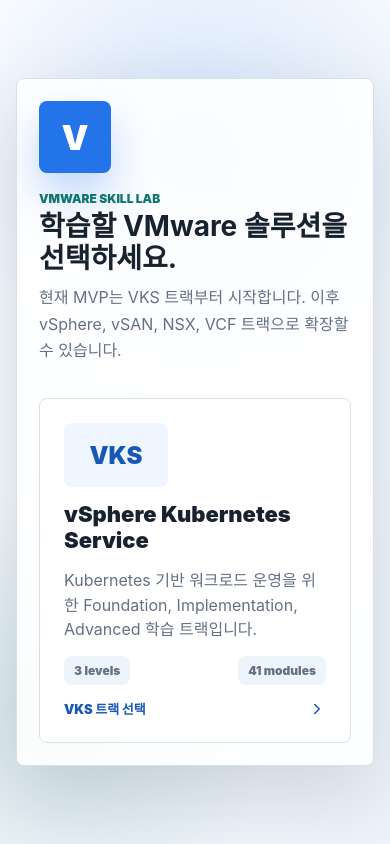
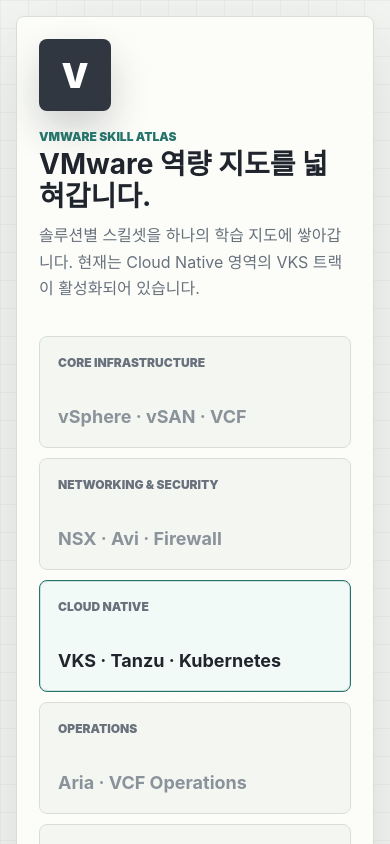
Before and after one commit to yurimheo/vmware-skill-lab, a React (Vite) app: page / in a window 390 px wide. Shown: the top 844 px of the page. Built offline with nearby package versions, Linux system fonts and the light colour scheme.

Commit message:
Shift UI toward VMware Skill Atlas

```diff
--- a/src/main.jsx
+++ b/src/main.jsx
@@ -9,6 +9,7 @@
   ClipboardList,
   Command,
   GraduationCap,
+  Grid3X3,
   Layers3,
   RotateCcw,
   Shuffle,
@@ -22,6 +23,16 @@
 import "./styles.css";
 
 const STORAGE_KEY = "vmware-skill-lab:vks-react";
+const SOLUTION_FAMILY = "Cloud Native";
+const SOLUTION_NAME = "vSphere Kubernetes Service";
+const SOLUTION_CODE = "VKS";
+const atlasFamilies = [
+  { name: "Core Infrastructure", tracks: "vSphere · vSAN · VCF", state: "planned" },
+  { name: "Networking & Security", tracks: "NSX · Avi · Firewall", state: "planned" },
+  { name: "Cloud Native", tracks: "VKS · Tanzu · Kubernetes", state: "active" },
+  { name: "Operations", tracks: "Aria · VCF Operations", state: "planned" },
+  { name: "Automation & DR", tracks: "PowerCLI · HCX · SRM", state: "planned" },
+];
 
 function questionKey(moduleId, index) {
   return `${moduleId}:${index}`;
@@ -277,8 +288,8 @@
         <button className="brand brand-button" type="button" onClick={() => setShowGate(true)} aria-label="레벨 선택 화면으로 돌아가기">
           <span className="brand-mark">V</span>
           <div>
-            <h1>VMware Skill Lab</h1>
-            <p>{selectedTrack.level}</p>
+            <h1>Skill Atlas</h1>
+            <p>{SOLUTION_FAMILY} / {selectedTrack.label}</p>
           </div>
         </button>
 
@@ -349,7 +360,7 @@
       <main className="workspace">
         <header className="topbar">
           <div>
-            <p className="eyebrow">Interactive VMware Learning</p>
+            <p className="breadcrumb">VMware Skill Atlas / {SOLUTION_FAMILY} / {SOLUTION_CODE} / {selectedTrack.label}</p>
             <h2>{selectedTrack.title}</h2>
             <p className="topbar-subtitle">{selectedTrack.description}</p>
           </div>
@@ -375,11 +386,11 @@
 
         <section className="hero-panel">
           <div>
-            <p className="eyebrow">Learning Path</p>
-            <h3>{selectedTrack.label} 실무 판단력을 단계별로 점검합니다.</h3>
+            <p className="eyebrow">Track Workspace</p>
+            <h3>{SOLUTION_NAME} 역량 트랙</h3>
             <p>
-              개념 브리프를 먼저 훑고 바로 문제를 풀어보세요. Focus 모드는 전체 문항을 섞어 실전 점검처럼 진행하고,
-              결과 리포트에서 약한 모듈과 오답을 다시 볼 수 있습니다.
+              VMware 전체 스킬 맵 안에서 현재는 Cloud Native 영역의 VKS 트랙을 학습 중입니다.
+              모듈별 지식 확인, 커맨드 연습, Assessment 모드 결과를 한 흐름으로 관리합니다.
             </p>
           </div>
           <div className="hero-actions">
@@ -482,7 +493,7 @@
         icon={mode === "focus" ? <Shuffle size={18} /> : <BookOpen size={18} />}
         label="학습 모드"
         value={mode === "focus" ? "Focus" : "Learn"}
-        detail={mode === "focus" ? "랜덤 실전 점검" : "개념과 문제 병행"}
+        detail={mode === "focus" ? "Assessment mode" : "Guided study"}
         tone="slate"
         onClick={onToggleMode}
       />
@@ -543,7 +554,7 @@
         <div className="intro-pulse" aria-hidden="true" />
         <div className="intro-logo" aria-label="VMware Skill Lab">
           <span>V</span>
-          <strong>VMware Skill Lab</strong>
+          <strong>VMware Skill Atlas</strong>
         </div>
       </main>
     );
@@ -551,40 +562,48 @@
 
   return (
     <main className={`launch-screen ${launchStep === "level" ? "level-step" : "solution-step"}`}>
-      <section className="launch-hero" aria-label="VMware learning selection">
-        <div className="launch-signal" aria-hidden="true">
-          <span />
-          <span />
-          <span />
-        </div>
-
+      <section className="launch-hero" aria-label="VMware skill atlas selection">
         <div className="launch-title">
           <span className="launch-mark">V</span>
           <div>
-            <p className="eyebrow">VMware Skill Lab</p>
-            <h1>{launchStep === "level" ? "학습할 VKS 레벨을 선택하세요." : "학습할 VMware 솔루션을 선택하세요."}</h1>
+            <p className="eyebrow">VMware Skill Atlas</p>
+            <h1>{launchStep === "level" ? "VKS 역량 레벨을 선택하세요." : "VMware 역량 지도를 넓혀갑니다."}</h1>
             <p>
               {launchStep === "level"
-                ? "각 레벨은 개념 학습, 문제 풀이, 커맨드 실습, 결과 리포트로 구성됩니다."
-                : "현재 MVP는 VKS 트랙부터 시작합니다. 이후 vSphere, vSAN, NSX, VCF 트랙으로 확장할 수 있습니다."}
+                ? "Foundation, Implementation, Advanced 레벨을 따라 지식 확인과 실무형 체크를 진행합니다."
+                : "솔루션별 스킬셋을 하나의 학습 지도에 쌓아갑니다. 현재는 Cloud Native 영역의 VKS 트랙이 활성화되어 있습니다."}
             </p>
           </div>
         </div>
 
         {launchStep === "solution" ? (
-          <div className="solution-grid stage-enter">
+          <div className="atlas-layout stage-enter">
+            <div className="atlas-map" aria-label="VMware solution families">
+              {atlasFamilies.map((family) => (
+                <button
+                  className={`atlas-family ${family.state}`}
+                  key={family.name}
+                  type="button"
+                  disabled={family.state !== "active"}
+                  onClick={() => setLaunchStep("level")}
+                >
+                  <span>{family.name}</span>
+                  <strong>{family.tracks}</strong>
+                </button>
+              ))}
+            </div>
             <button className="solution-card selected" type="button" onClick={() => setLaunchStep("level")}>
-              <span className="solution-icon">VKS</span>
-              <span className="profile-name">vSphere Kubernetes Service</span>
+              <span className="solution-icon"><Grid3X3 size={28} /> {SOLUTION_CODE}</span>
+              <span className="profile-name">{SOLUTION_NAME}</span>
               <span className="profile-description">
-                Kubernetes 기반 워크로드 운영을 위한 Foundation, Implementation, Advanced 학습 트랙입니다.
+                Cloud Native 워크로드 운영을 위한 Foundation, Implementation, Advanced 학습 트랙입니다.
               </span>
               <span className="profile-stats">
                 <span>3 levels</span>
                 <span>{vksTracks.reduce((total, track) => total + track.modules.length, 0)} modules</span>
               </span>
               <span className="profile-footer">
-                <span>VKS 트랙 선택</span>
+                <span>활성 트랙 열기</span>
                 <ChevronRight size={18} />
               </span>
             </button>
--- a/src/styles.css
+++ b/src/styles.css
@@ -1,18 +1,19 @@
 :root {
-  --bg: #f5f7fa;
+  --bg: #f3f5f2;
   --surface: #ffffff;
-  --surface-soft: #eef3f8;
-  --ink: #18212e;
-  --muted: #647184;
-  --line: #d8e0ea;
-  --blue: #2374e8;
-  --blue-dark: #1857b6;
-  --teal: #0f766e;
-  --amber: #b45309;
-  --green: #15803d;
-  --red: #b42318;
-  --shadow: 0 18px 48px rgba(15, 23, 42, 0.08);
-  --shadow-strong: 0 24px 70px rgba(15, 23, 42, 0.13);
+  --surface-soft: #eef1ed;
+  --ink: #20252d;
+  --muted: #68717c;
+  --line: #d8ded6;
+  --blue: #256fbc;
+  --blue-dark: #164c87;
+  --teal: #25736b;
+  --amber: #a45b13;
+  --green: #31764d;
+  --red: #a33a2f;
+  --graphite: #303741;
+  --shadow: 0 12px 30px rgba(32, 37, 45, 0.07);
+  --shadow-strong: 0 18px 48px rgba(32, 37, 45, 0.11);
 }
 
 * {
@@ -22,9 +23,10 @@
 body {
   margin: 0;
   background:
-    radial-gradient(circle at 4% 16%, rgba(15, 118, 110, 0.08), transparent 28%),
-    radial-gradient(circle at 86% 0%, rgba(35, 116, 232, 0.08), transparent 34%),
-    linear-gradient(135deg, #fbfcfd, var(--bg));
+    linear-gradient(rgba(32, 37, 45, 0.035) 1px, transparent 1px),
+    linear-gradient(90deg, rgba(32, 37, 45, 0.035) 1px, transparent 1px),
+    var(--bg);
+  background-size: 28px 28px;
   color: var(--ink);
   font-family:
     Inter, ui-sans-serif, system-ui, -apple-system, BlinkMacSystemFont, "Segoe UI",
@@ -50,7 +52,7 @@
 
 .app-shell {
   display: grid;
-  grid-template-columns: 320px minmax(0, 1fr);
+  grid-template-columns: 306px minmax(0, 1fr);
   min-height: 100vh;
 }
 
@@ -63,8 +65,8 @@
   gap: 24px;
   padding: 24px;
   border-right: 1px solid var(--line);
-  background: rgba(255, 255, 255, 0.9);
-  backdrop-filter: blur(14px);
+  background: rgba(250, 251, 248, 0.96);
+  backdrop-filter: blur(10px);
 }
 
 .brand {
@@ -95,10 +97,10 @@
   height: 42px;
   place-items: center;
   border-radius: 8px;
-  background: var(--blue);
+  background: var(--graphite);
   color: #fff;
   font-weight: 900;
-  box-shadow: 0 10px 24px rgba(35, 116, 232, 0.28);
+  box-shadow: 0 10px 24px rgba(32, 37, 45, 0.18);
 }
 
 .brand h1,
@@ -172,12 +174,12 @@
 .module-button:hover,
 .module-button.active {
   border-color: var(--line);
-  background: #f7fafc;
+  background: #f7f8f4;
 }
 
 .module-button.active {
   box-shadow:
-    inset 3px 0 0 var(--blue),
+    inset 3px 0 0 var(--teal),
     0 12px 28px rgba(15, 23, 42, 0.06);
 }
 
@@ -186,9 +188,9 @@
   width: 28px;
   height: 28px;
   place-items: center;
-  border-radius: 50%;
-  background: #e1e9f3;
-  color: var(--blue-dark);
+  border-radius: 8px;
+  background: #e7ebe4;
+  color: var(--graphite);
   font-size: 12px;
   font-weight: 900;
 }
@@ -222,7 +224,7 @@
   padding: 14px;
   border: 1px solid var(--line);
   border-radius: 8px;
-  background: linear-gradient(180deg, #ffffff, #f3f8fd);
+  background: #fbfcf8;
 }
 
 .summary-grid {
@@ -236,7 +238,7 @@
   gap: 2px;
   padding: 10px;
   border-radius: 8px;
-  background: #eef4fb;
+  background: #eef1ed;
 }
 
 .summary-grid strong {
@@ -278,20 +280,20 @@
   height: 8px;
   overflow: hidden;
   border-radius: 999px;
-  background: #e1e9f3;
+  background: #dfe5dc;
 }
 
 .progress-track span {
   display: block;
   height: 100%;
   border-radius: inherit;
-  background: linear-gradient(90deg, var(--teal), var(--blue));
+  background: var(--teal);
   transition: width 260ms ease;
 }
 
 .workspace {
   min-width: 0;
-  padding: 28px;
+  padding: 30px;
 }
 
 .brand-intro {
@@ -301,18 +303,19 @@
   overflow: hidden;
   place-items: center;
   background:
-    radial-gradient(circle at 50% 50%, rgba(35, 116, 232, 0.22), transparent 24%),
-    linear-gradient(135deg, #f8fbff, #eaf1fb);
+    linear-gradient(rgba(32, 37, 45, 0.04) 1px, transparent 1px),
+    linear-gradient(90deg, rgba(32, 37, 45, 0.04) 1px, transparent 1px),
+    #f3f5f2;
+  background-size: 30px 30px;
   cursor: pointer;
 }
 
 .intro-pulse {
   position: absolute;
-  width: min(58vw, 640px);
-  aspect-ratio: 1;
-  border: 1px solid rgba(35, 116, 232, 0.12);
-  border-radius: 50%;
-  animation: introRing 1800ms cubic-bezier(0.18, 0.8, 0.2, 1) both;
+  width: min(68vw, 780px);
+  height: 1px;
+  background: #cbd5cc;
+  animation: introLine 1800ms cubic-bezier(0.18, 0.8, 0.2, 1) both;
 }
 
 .intro-logo {
@@ -330,13 +333,13 @@
   height: 104px;
   place-items: center;
   border-radius: 8px;
-  background: var(--blue);
+  background: var(--graphite);
   color: #fff;
   font-size: 54px;
   font-weight: 900;
   box-shadow:
-    0 28px 70px rgba(35, 116, 232, 0.34),
-    0 0 0 12px rgba(35, 116, 232, 0.08);
+    0 22px 52px rgba(32, 37, 45, 0.22),
+    0 0 0 10px rgba(37, 115, 107, 0.09);
 }
 
 .intro-logo strong {
@@ -351,48 +354,22 @@
   place-items: center;
   padding: 36px;
   background:
-    radial-gradient(circle at 50% 18%, rgba(35, 116, 232, 0.16), transparent 34%),
-    radial-gradient(circle at 16% 84%, rgba(15, 118, 110, 0.12), transparent 28%),
-    linear-gradient(135deg, #f8fbff, #edf3fa);
+    linear-gradient(rgba(32, 37, 45, 0.035) 1px, transparent 1px),
+    linear-gradient(90deg, rgba(32, 37, 45, 0.035) 1px, transparent 1px),
+    #f3f5f2;
+  background-size: 28px 28px;
 }
 
 .launch-hero {
   position: relative;
   width: min(1120px, 100%);
   overflow: hidden;
-  padding: 42px;
+  padding: 36px;
   border: 1px solid var(--line);
   border-radius: 8px;
-  background: rgba(255, 255, 255, 0.88);
-  box-shadow: 0 28px 80px rgba(15, 23, 42, 0.14);
+  background: rgba(252, 253, 249, 0.96);
+  box-shadow: 0 22px 70px rgba(32, 37, 45, 0.12);
   animation: launchIn 460ms cubic-bezier(0.2, 0.8, 0.2, 1) both;
-}
-
-.launch-signal {
-  position: absolute;
-  top: 28px;
-  right: 36px;
-  display: flex;
-  gap: 7px;
-}
-
-.launch-signal span {
-  display: block;
-  width: 10px;
-  height: 42px;
-  border-radius: 999px;
-  background: linear-gradient(180deg, var(--blue), var(--teal));
-  opacity: 0.22;
-  transform-origin: bottom;
-  animation: signalPulse 900ms ease-in-out both;
-}
-
-.launch-signal span:nth-child(2) {
-  animation-delay: 90ms;
-}
-
-.launch-signal span:nth-child(3) {
-  animation-delay: 180ms;
 }
 
 .launch-title {
@@ -410,11 +387,11 @@
   flex: 0 0 auto;
   place-items: center;
   border-radius: 8px;
-  background: var(--blue);
+  background: var(--graphite);
   color: #fff;
   font-size: 34px;
   font-weight: 900;
-  box-shadow: 0 22px 42px rgba(35, 116, 232, 0.28);
+  box-shadow: 0 18px 38px rgba(32, 37, 45, 0.2);
 }
 
 .launch-title h1,
@@ -435,7 +412,6 @@
   line-height: 1.65;
 }
 
-.solution-grid,
 .profile-grid {
   display: grid;
   gap: 18px;
@@ -445,12 +421,59 @@
   animation: stageIn 420ms cubic-bezier(0.2, 0.8, 0.2, 1) both;
 }
 
-.solution-grid {
-  grid-template-columns: minmax(0, 520px);
+.profile-grid {
+  grid-template-columns: repeat(3, minmax(0, 1fr));
 }
 
-.profile-grid {
-  grid-template-columns: repeat(3, minmax(0, 1fr));
+.atlas-layout {
+  display: grid;
+  grid-template-columns: minmax(0, 1.25fr) minmax(320px, 0.75fr);
+  gap: 18px;
+  align-items: stretch;
+}
+
+.atlas-map {
+  display: grid;
+  grid-template-columns: repeat(2, minmax(0, 1fr));
+  gap: 10px;
+}
+
+.atlas-family {
+  display: grid;
+  min-height: 112px;
+  align-content: space-between;
+  gap: 12px;
+  padding: 18px;
+  border: 1px solid var(--line);
+  border-radius: 8px;
+  background: #ffffff;
+  color: var(--ink);
+  text-align: left;
+}
+
+.atlas-family span {
+  color: var(--muted);
+  font-size: 12px;
+  font-weight: 900;
+  text-transform: uppercase;
+}
+
+.atlas-family strong {
+  font-size: 18px;
+  line-height: 1.35;
+}
+
+.atlas-family.planned {
+  color: #8a929a;
+  background: #f4f6f2;
+  cursor: not-allowed;
+}
+
+.atlas-family.active {
+  border-color: var(--teal);
+  background: #f2faf7;
+  box-shadow: inset 0 0 0 1px rgba(37, 115, 107, 0.18);
+  cursor: pointer;
 }
 
 .solution-card,
@@ -469,27 +492,11 @@
   cursor: pointer;
 }
 
-.solution-card::before,
-.profile-card::before {
-  content: "";
-  position: absolute;
-  inset: 0;
-  background: linear-gradient(135deg, rgba(35, 116, 232, 0.12), transparent 42%);
-  opacity: 0;
-  transition: opacity 160ms ease;
-}
-
 .solution-card:hover,
 .profile-card:hover,
 .profile-card.selected {
-  border-color: var(--blue);
-  box-shadow: 0 22px 46px rgba(35, 116, 232, 0.14);
-}
-
-.solution-card:hover::before,
-.profile-card:hover::before,
-.profile-card.selected::before {
-  opacity: 1;
+  border-color: var(--teal);
+  box-shadow: 0 18px 42px rgba(32, 37, 45, 0.11);
 }
 
 .solution-card > *,
@@ -499,19 +506,18 @@
 
 .solution-icon,
 .profile-level {
-  display: grid;
-  width: 86px;
+  display: inline-flex;
+  width: fit-content;
   height: 64px;
-  place-items: center;
+  align-items: center;
+  justify-content: center;
+  gap: 10px;
+  padding: 0 16px;
   border-radius: 8px;
-  background: #eff6ff;
-  color: var(--blue-dark);
+  background: #eef1ed;
+  color: var(--graphite);
   font-size: 24px;
   font-weight: 900;
-}
-
-.solution-icon {
-  width: 104px;
 }
 
 .profile-name {
@@ -586,9 +592,11 @@
 }
 
 .topbar {
+  padding-bottom: 18px;
+  border-bottom: 1px solid var(--line);
   justify-content: space-between;
   gap: 18px;
-  margin-bottom: 16px;
+  margin-bottom: 18px;
 }
 
 .eyebrow {
@@ -599,9 +607,18 @@
   text-transform: uppercase;
 }
 
+.breadcrumb {
+  margin: 0;
+  color: var(--muted);
+  font-size: 12px;
+  font-weight: 900;
+  letter-spacing: 0;
+  text-transform: uppercase;
+}
+
 .topbar h2 {
   margin-top: 4px;
-  font-size: 30px;
+  font-size: 34px;
   line-height: 1.15;
 }
 
@@ -619,13 +636,14 @@
 .result-panel {
   border: 1px solid var(--line);
   border-radius: 8px;
-  background: rgba(255, 255, 255, 0.94);
+  background: rgba(255, 255, 255, 0.96);
   box-shadow: var(--shadow);
 }
 
 .score-pill {
   min-width: 132px;
   padding: 12px 14px;
+  border-left: 4px solid var(--teal);
   text-align: right;
 }
 
@@ -644,7 +662,11 @@
 .dashboard-strip {
   display: grid;
   grid-template-columns: repeat(4, minmax(0, 1fr));
-  gap: 12px;
+  gap: 1px;
+  overflow: hidden;
+  border: 1px solid var(--line);
+  border-radius: 8px;
+  background: var(--line);
   margin-bottom: 18px;
 }
 
@@ -653,14 +675,14 @@
   grid-template-columns: 42px minmax(0, 1fr);
   gap: 12px;
   width: 100%;
-  min-height: 104px;
-  padding: 16px;
-  border: 1px solid var(--line);
-  border-radius: 8px;
-  background: rgba(255, 255, 255, 0.94);
+  min-height: 94px;
+  padding: 15px;
+  border: 0;
+  border-radius: 0;
+  background: rgba(255, 255, 255, 0.96);
   color: inherit;
   text-align: left;
-  box-shadow: 0 14px 34px rgba(15, 23, 42, 0.06);
+  box-shadow: none;
 }
 
 .status-metric.interactive {
@@ -670,8 +692,8 @@
 .status-metric.interactive:hover,
 .status-metric.interactive:focus-visible {
   border-color: var(--blue);
-  background: #f7fbff;
-  box-shadow: 0 18px 42px rgba(35, 116, 232, 0.13);
+  background: #f2faf7;
+  box-shadow: inset 0 0 0 1px var(--teal);
   outline: none;
 }
 
@@ -684,7 +706,7 @@
 }
 
 .status-metric.blue .metric-icon {
-  background: #eaf2ff;
+  background: #edf4fb;
   color: var(--blue-dark);
 }
 
@@ -694,7 +716,7 @@
 }
 
 .status-metric.teal .metric-icon {
-  background: #e6fffb;
+  background: #e8f4f1;
   color: var(--teal);
 }
 
@@ -719,7 +741,7 @@
 .metric-copy strong {
   overflow: hidden;
   color: var(--ink);
-  font-size: 22px;
+  font-size: 21px;
   line-height: 1.2;
   text-overflow: ellipsis;
   white-space: nowrap;
@@ -731,15 +753,21 @@
   margin-bottom: 20px;
   padding: 22px;
   overflow: hidden;
-  background:
-    linear-gradient(135deg, rgba(255, 255, 255, 0.96), rgba(246, 250, 252, 0.92)),
-    linear-gradient(90deg, rgba(15, 118, 110, 0.1), rgba(35, 116, 232, 0.1));
-  box-shadow: var(--shadow-strong);
+  background: #fbfcf8;
+  box-shadow: var(--shadow);
+}
+
+.hero-panel::before {
+  content: "";
+  width: 5px;
+  align-self: stretch;
+  border-radius: 999px;
+  background: var(--teal);
 }
 
 .hero-panel h3 {
   margin: 4px 0 8px;
-  font-size: 24px;
+  font-size: 25px;
 }
 
 .hero-panel p {
@@ -773,16 +801,16 @@
   padding: 12px;
   border: 1px solid var(--line);
   border-radius: 8px;
-  background: rgba(255, 255, 255, 0.88);
+  background: rgba(255, 255, 255, 0.94);
   color: var(--ink);
   text-align: left;
   cursor: pointer;
 }
 
 .module-node.current {
-  border-color: var(--blue);
-  background: #f0f7ff;
-  box-shadow: 0 14px 32px rgba(35, 116, 232, 0.14);
+  border-color: var(--teal);
+  background: #f2faf7;
+  box-shadow: inset 0 0 0 1px rgba(37, 115, 107, 0.18);
 }
 
 .module-node.done {
@@ -796,14 +824,14 @@
   height: 30px;
   place-items: center;
   border-radius: 8px;
-  background: #e7edf5;
-  color: #334155;
+  background: #e7ebe4;
+  color: var(--graphite);
   font-size: 12px;
   font-weight: 900;
 }
 
 .module-node.current .node-index {
-  background: var(--blue);
+  background: var(--teal);
   color: #fff;
 }
 
@@ -844,7 +872,7 @@
   display: block;
   height: 100%;
   border-radius: inherit;
-  background: linear-gradient(90deg, var(--teal), var(--blue));
+  background: var(--teal);
 }
 
 .content-grid {
@@ -864,7 +892,7 @@
 }
 
 .quiz-panel {
-  border-color: #cbd7e6;
+  border-color: #cfd8ce;
 }
 
 .result-panel {
@@ -891,8 +919,8 @@
   min-width: 72px;
   padding: 8px 10px;
   border-radius: 8px;
-  background: #eef4fb;
-  color: #334155;
+  background: #eef1ed;
+  color: var(--graphite);
   text-align: center;
   font-weight: 800;
 }
@@ -902,7 +930,7 @@
   padding: 14px;
   border-left: 4px solid var(--teal);
   border-radius: 6px;
-  background: #ecfdf5;
+  background: #eef8f4;
   color: #164e45;
   line-height: 1.65;
 }
@@ -928,7 +956,7 @@
 .command-chip,
 code {
   border-radius: 6px;
-  background: #eef2f7;
+  background: #eef1ed;
   color: #0f172a;
   font-family:
     "SFMono-Regular", Consolas, "Liberation Mono", Menlo, monospace;
@@ -955,9 +983,9 @@
 .question-text {
   margin: 0 0 18px;
   padding: 16px;
-  border: 1px solid #d9e4ef;
+  border: 1px solid var(--line);
   border-radius: 8px;
-  background: #f8fbfd;
+  background: #fbfcf8;
   font-size: 20px;
   font-weight: 900;
   line-height: 1.45;
@@ -985,8 +1013,8 @@
 
 .choice-button:hover,
 .choice-button.selected {
-  border-color: var(--blue);
-  background: #eff6ff;
+  border-color: var(--teal);
+  background: #f2faf7;
 }
 
 .choice-button.correct {
@@ -1007,14 +1035,14 @@
   height: 32px;
   place-items: center;
   border-radius: 8px;
-  background: #eef2f7;
+  background: #eef1ed;
   color: #475569;
   font-size: 13px;
   font-weight: 900;
 }
 
 .choice-button.selected .choice-index {
-  background: var(--blue);
+  background: var(--teal);
   color: #fff;
 }
 
@@ -1038,7 +1066,7 @@
   gap: 8px;
   padding: 14px;
   border-radius: 8px;
-  background: #0f172a;
+  background: #252b33;
   color: #d1d5db;
 }
 
@@ -1046,7 +1074,7 @@
   display: flex;
   align-items: center;
   gap: 8px;
-  color: #5eead4;
+  color: #9ee0d5;
   font-family:
     "SFMono-Regular", Consolas, "Liberation Mono", Menlo, monospace;
   font-size: 13px;
@@ -1056,9 +1084,9 @@
   width: 100%;
   min-height: 46px;
   padding: 10px 12px;
-  border: 1px solid #334155;
+  border: 1px solid #4a535e;
   border-radius: 6px;
-  background: #111827;
+  background: #1d2229;
   color: #f9fafb;
   font-family:
     "SFMono-Regular", Consolas, "Liberation Mono", Menlo, monospace;
@@ -1119,14 +1147,14 @@
 }
 
 .primary-button {
-  border: 1px solid var(--blue);
-  background: var(--blue);
+  border: 1px solid var(--teal);
+  background: var(--teal);
   color: #fff;
 }
 
 .primary-button:hover {
-  background: var(--blue-dark);
-  box-shadow: 0 12px 22px rgba(35, 116, 232, 0.22);
+  background: #1f615b;
+  box-shadow: 0 12px 22px rgba(37, 115, 107, 0.18);
 }
 
 .secondary-button {
@@ -1280,21 +1308,6 @@
   }
 }
 
-@keyframes signalPulse {
-  0% {
-    opacity: 0;
-    transform: scaleY(0.35);
-  }
-  45% {
-    opacity: 0.45;
-    transform: scaleY(1.12);
-  }
-  100% {
-    opacity: 0.22;
-    transform: scaleY(1);
-  }
-}
-
 @keyframes introLogo {
   0% {
     opacity: 0;
@@ -1318,18 +1331,18 @@
   }
 }
 
-@keyframes introRing {
+@keyframes introLine {
   0% {
     opacity: 0;
-    transform: scale(0.32);
+    transform: scaleX(0.1);
   }
   44% {
-    opacity: 0.55;
-    transform: scale(1);
+    opacity: 1;
+    transform: scaleX(1);
   }
   100% {
     opacity: 0;
-    transform: scale(1.24);
+    transform: scaleX(1);
   }
 }
 
@@ -1356,6 +1369,11 @@
 
   .dashboard-strip {
     grid-template-columns: repeat(2, minmax(0, 1fr));
+  }
+
+  .atlas-layout,
+  .atlas-map {
+    grid-template-columns: 1fr;
   }
 
   .content-grid {
@@ -1388,10 +1406,6 @@
 
   .launch-title h1 {
     font-size: 28px;
-  }
-
-  .launch-signal {
-    display: none;
   }
 
   .intro-logo {
```
